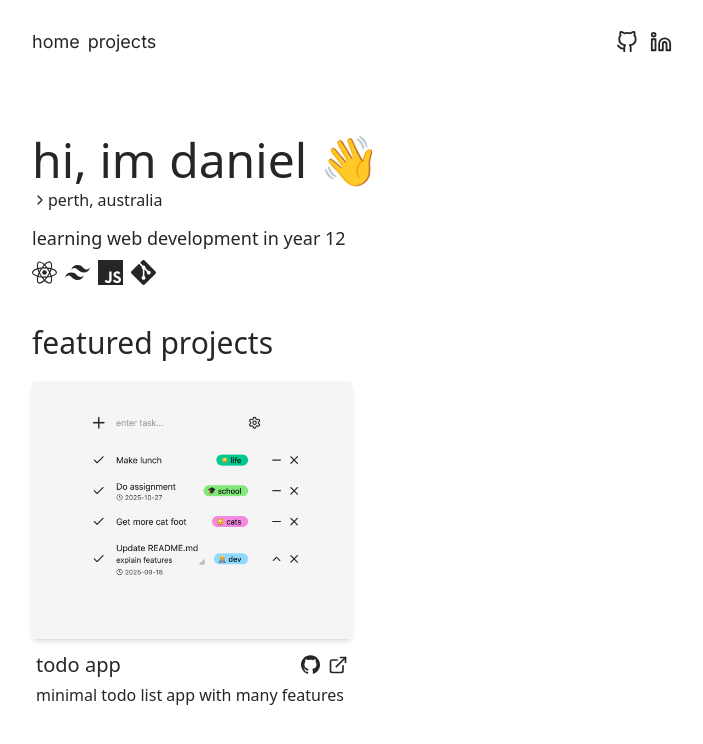
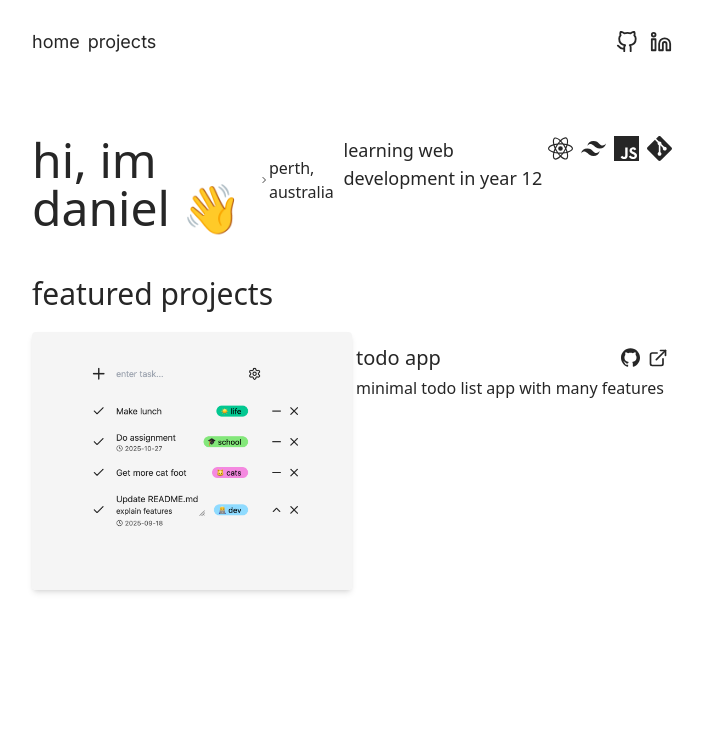
Before and after one commit to 2concrete/portfolio, a React (Vite) app: page / in a window 1280 px wide. Shown: the top 744 px of the page, without its empty margins (288-991 px from the left). Built offline with nearby package versions, Linux system fonts and the light colour scheme; no server answers.

Commit message:
cleaned code

```diff
--- a/src/components/About.jsx
+++ b/src/components/About.jsx
@@ -3,7 +3,7 @@ import { SiGit, SiJavascript, SiReact, SiTailwindcss } from "react-icons/si";
 
 const About = () => {
   return (
-    <div>
+    <>
       <p className="text-5xl mb-1">hi, im daniel 👋</p>
       <p className="text-md flex items-center mb-3">
         <LuChevronRight /> perth, australia
@@ -15,7 +15,7 @@ const About = () => {
         <SiJavascript size={25} />
         <SiGit size={25} />
       </p>
-    </div>
+    </>
   );
 };
 
--- a/src/components/FeaturedProject.jsx
+++ b/src/components/FeaturedProject.jsx
@@ -4,8 +4,7 @@ import { LuExternalLink } from "react-icons/lu";
 
 const FeaturedProject = ({ title, desc, github, link, image }) => {
   return (
-    <div>
-      <div>
+    <>
       <img src={image} className="rounded shadow-md" />
       <div className="p-1">
         <div className="mb-1 flex justify-between mt-2 items-center">
@@ -21,8 +20,7 @@ const FeaturedProject = ({ title, desc, github, link, image }) => {
         </div>
         <p>{desc}</p>
       </div>
-      </div>
-    </div>
+    </>
   );
 };
 
--- a/src/components/FeaturedProjects.jsx
+++ b/src/components/FeaturedProjects.jsx
@@ -2,17 +2,18 @@ import FeaturedProject from "./FeaturedProject";
 
 const FeaturedProjects = () => {
   return (
-    <div>
+    <>
       <p className="text-3xl mt-10 mb-5">featured projects</p>
       <div className="grid grid-cols-2">
         <FeaturedProject
           image="/todolist.png"
           title="todo app"
+          link="https://google.com"
           desc="minimal todo list app with many features"
           github="https://github.com/2concrete/todolist-app"
         />
       </div>
-    </div>
+    </>
   );
 };
 
--- a/src/pages/Home.jsx
+++ b/src/pages/Home.jsx
@@ -5,14 +5,14 @@ import RandomCat from "../components/RandomCat";
 
 const Home = () => {
   return (
-    <div>
+    <>
       <NavBar />
       <div className="flex mt-20 justify-between">
         <About />
         <RandomCat />
       </div>
       <FeaturedProjects />
-    </div>
+    </>
   );
 };
 
```
Lines whose indentation alone changed are shown as unchanged.
